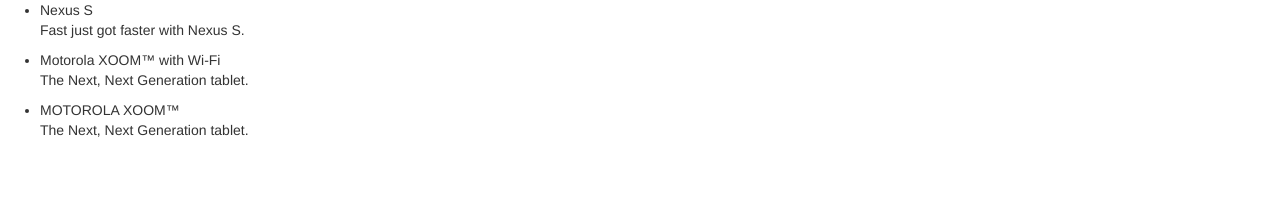
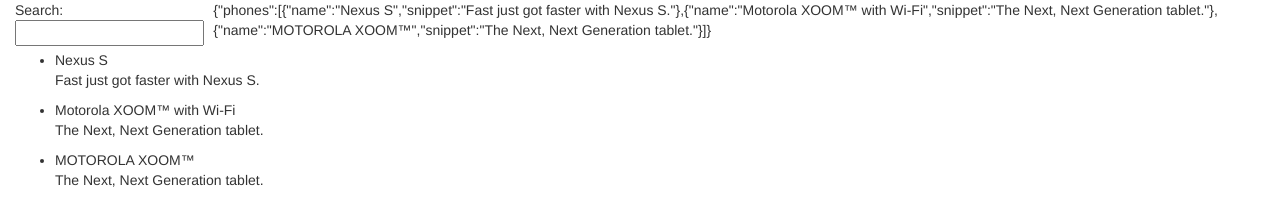
Before and after one commit to maxprof/angular-phoneCat, a website: page app/index.html in a window 1280 px wide. Drawn offline with nearby package versions, Linux system fonts and the light colour scheme.

Commit message:
after 5 lesson

```diff
--- a/app/phone-list/phone-list.html
+++ b/app/phone-list/phone-list.html
@@ -1,6 +1,16 @@
-<ul>
-    <li ng-repeat="phone in $ctrl.phones">
-        <span>{{ phone.name }}</span>
-        <p>{{ phone.snippet }}</p>
-    </li>
-</ul>
+<div class="container-fluid">
+  <div class="row">
+    <div class="col-md-2">
+      Search: <input ng-model="$ctrl.query.name" />
+    </div>
+    <p>{{ $ctrl }}</p>
+    <div class="col-md-10">
+      <ul class="phones">
+        <li ng-repeat="phone in $ctrl.phones | filter:$ctrl.query">
+          <span>{{phone.name}}</span>
+          <p>{{phone.snippet}}</p>
+        </li>
+      </ul>
+    </div>
+  </div>
+</div>
```
Also changed, not shown: app/phone-list/phone-list.component.spec.js (+0 -2 lines).
